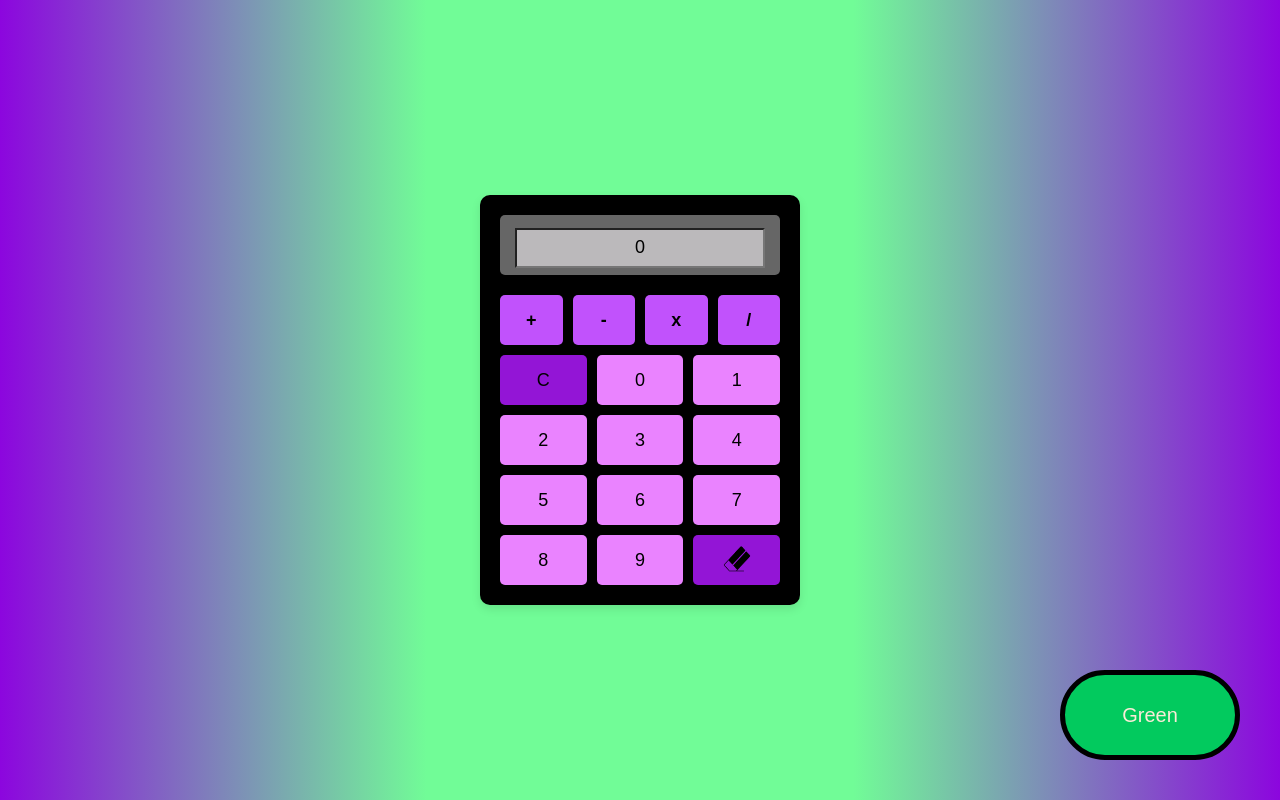
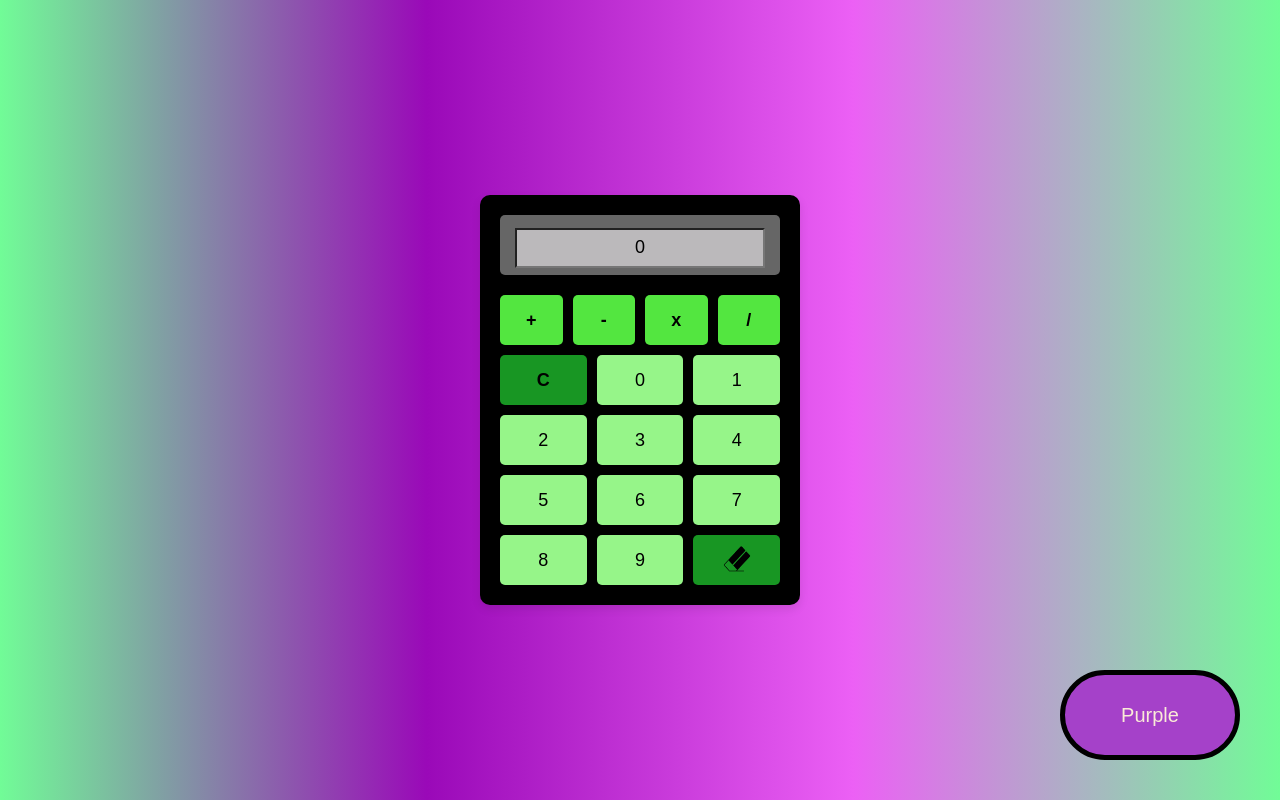
Before and after one commit to gigezuato/Simple-Calculator, a plain HTML site: page index.html in a window 1280 px wide. Both pictures are taken after a click on the button "Green". Drawn offline with Linux system fonts and the light colour scheme.

Commit message:
Green theme

```diff
--- /dev/null
+++ b/code.js
@@ -0,0 +1,13 @@
+document.getElementById("switch").addEventListener("click", function(){
+    document.body.classList.toggle("green-theme");
+
+    if (document.body.classList.contains("green-theme")) {
+        this.textContent = "Purple";
+        this.style.backgroundColor = "#a541c9";
+        this.style.color = "antiquewhite";
+    } else {
+        this.textContent = "Green"
+        this.style.backgroundColor = "#02ca5e"
+        this.style.color = "antiquewhite"
+    }
+})
--- a/index.html
+++ b/index.html
@@ -34,5 +34,6 @@
         </div>
     </div>
     <button id="switch">Green</button>
+    <script src="code.js"></script>
 </body>
 </html>
--- a/style.css
+++ b/style.css
@@ -76,6 +76,7 @@ button{
 
 #clear {
     background-color: #9315d6;
+    font-weight: bold;
 }
 
 #eraser_image {
@@ -102,3 +103,41 @@ button{
     background-color: #c152fc;
     font-weight: bold;
 }
+
+body.green-theme {
+    display: flex;
+    justify-content: center;
+    align-items: center;
+    height: 100vh;
+    background: linear-gradient(to right, #71fc97 , #9a09b8 , #ec60f5, #71fc97);
+    font-family: Arial, Helvetica, sans-serif;
+}
+
+body.green-theme button {
+    height: 50px;
+    font-size: 18px;
+    border: none;
+    border-radius: 5px;
+    background-color: #96f589;
+    color: black;
+    cursor: pointer;
+    transition: background-color 0.2s;
+}
+
+/*Green mode*/
+body.green-theme .operation {
+    background-color: #53e640;
+}
+
+body.green-theme #eraser {
+    background-color: #189623;
+}
+
+body.green-theme #clear {
+    background-color: #189623;
+}
+
+body.green-theme #switch {
+    background-color: #a541c9;
+    color: antiquewhite;
+}
```
